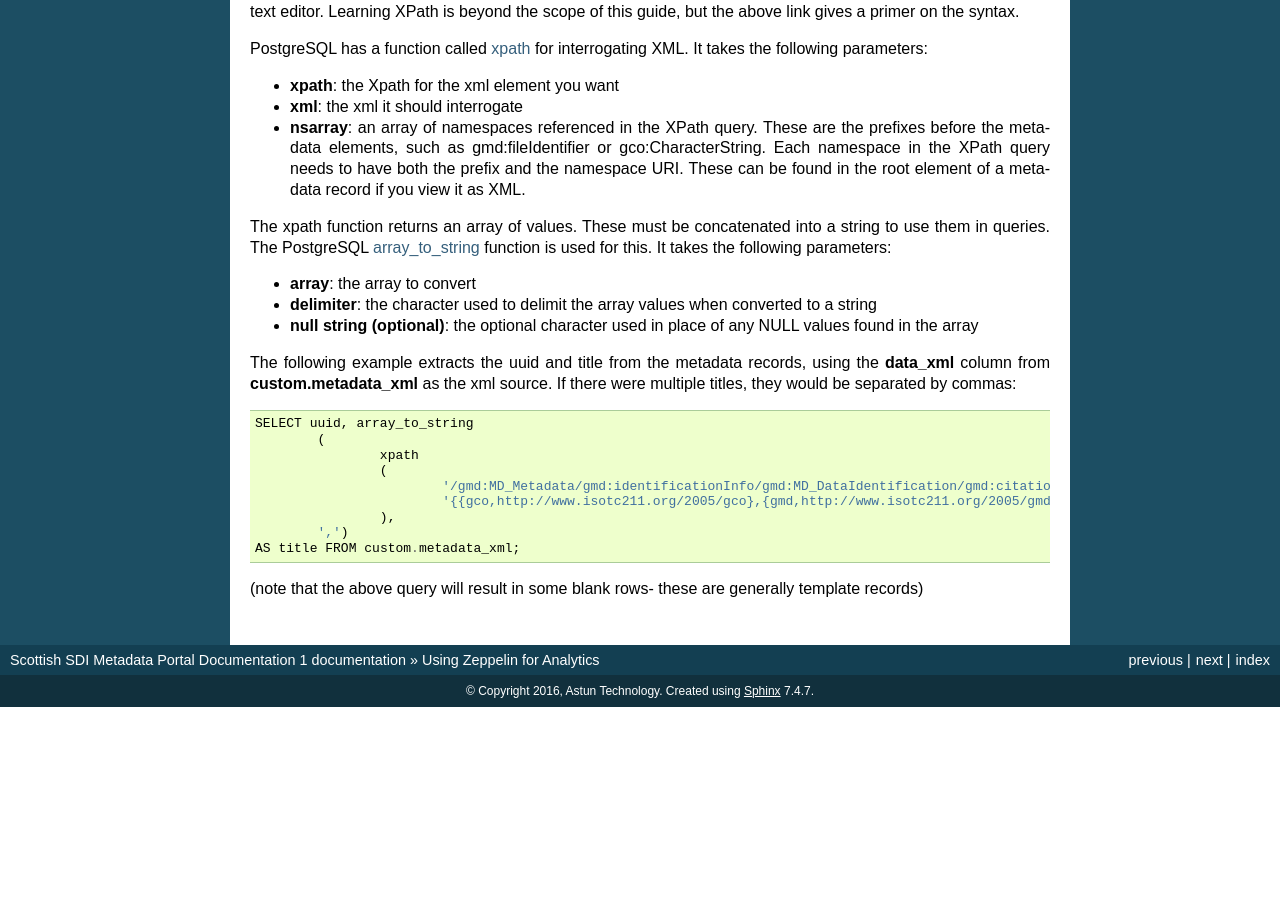
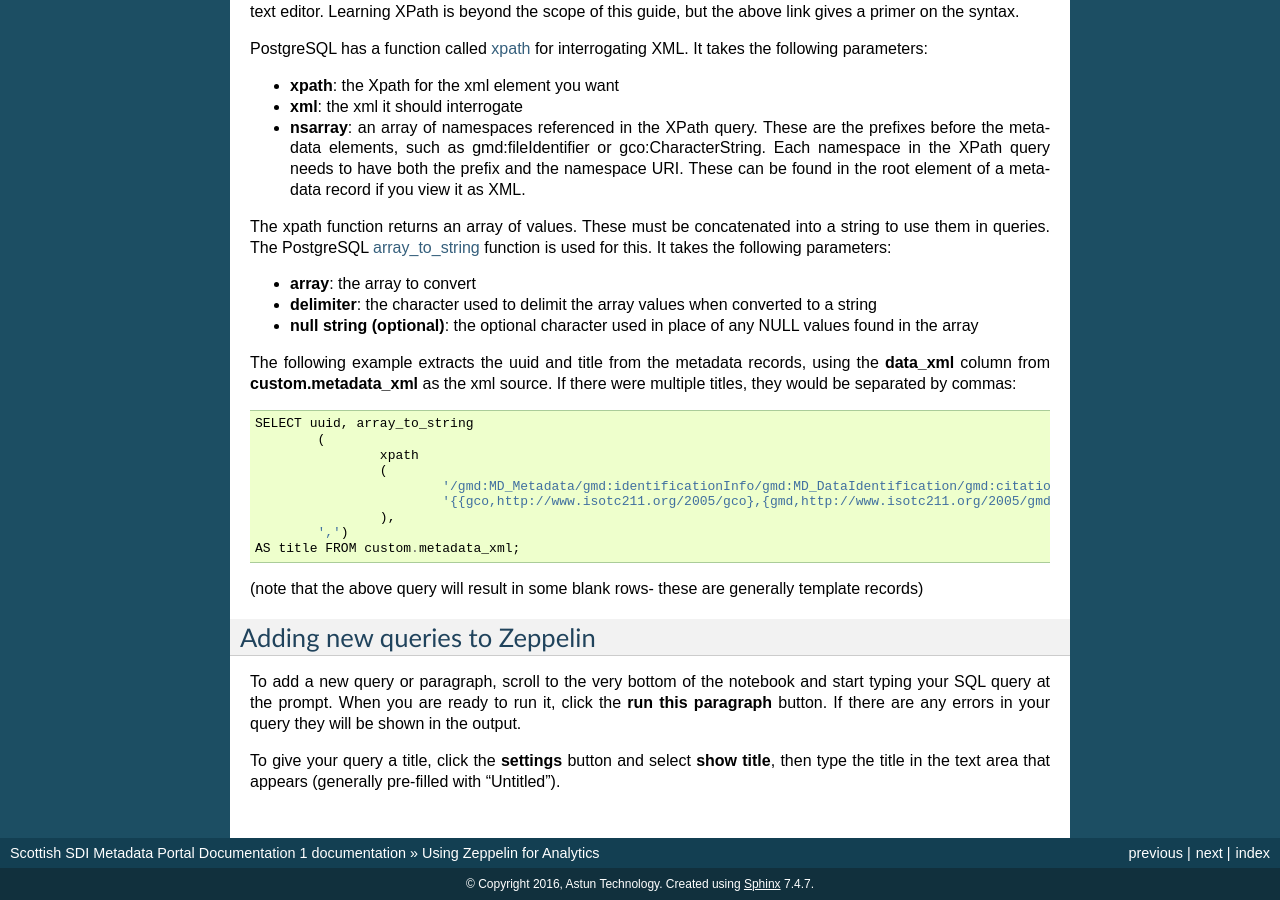
Before and after one commit to AstunTechnology/ssdidocs, a Sphinx documentation site: the page built from docs/ssdi_adminguidance_zeppelin.rst, in a window 1280 px wide and 900 px high, scrolled down 2366 px. Built offline with Sphinx 7.4.7, drawn with Linux system fonts in a browser that asks for light colours; before the commit the page ends 3073 px from its top, so only the background shows below that; some of the changed text lies outside the part shown.

Commit message:
added another section on adding a new paragraph in zeppelin

```diff
--- a/docs/ssdi_adminguidance_zeppelin.rst
+++ b/docs/ssdi_adminguidance_zeppelin.rst
@@ -122,3 +122,10 @@ The following example extracts the uuid and title from the metadata records, usi
 	AS title FROM custom.metadata_xml;
 
 (note that the above query will result in some blank rows- these are generally template records)
+
+Adding new queries to Zeppelin
+------------------------------
+
+To add a new query or paragraph, scroll to the very bottom of the notebook and start typing your SQL query at the prompt. When you are ready to run it, click the **run this paragraph** button. If there are any errors in your query they will be shown in the output.
+
+To give your query a title, click the **settings** button and select **show title**, then type the title in the text area that appears (generally pre-filled with "Untitled").
```
